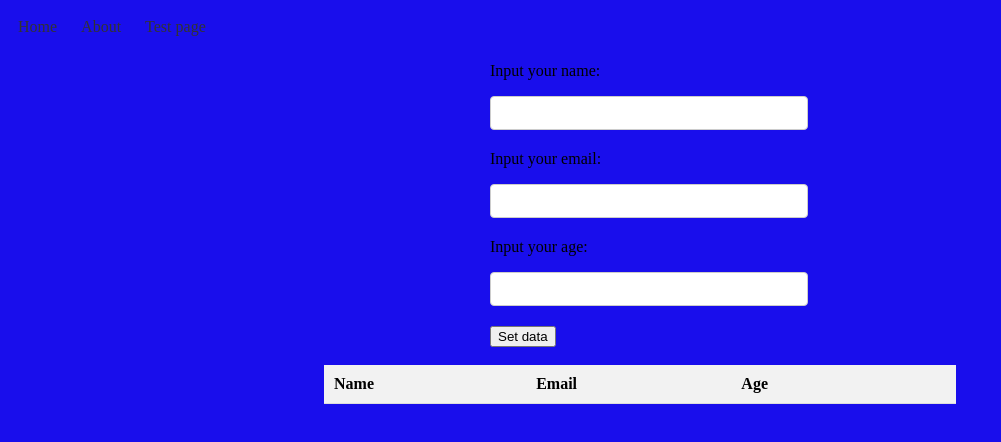
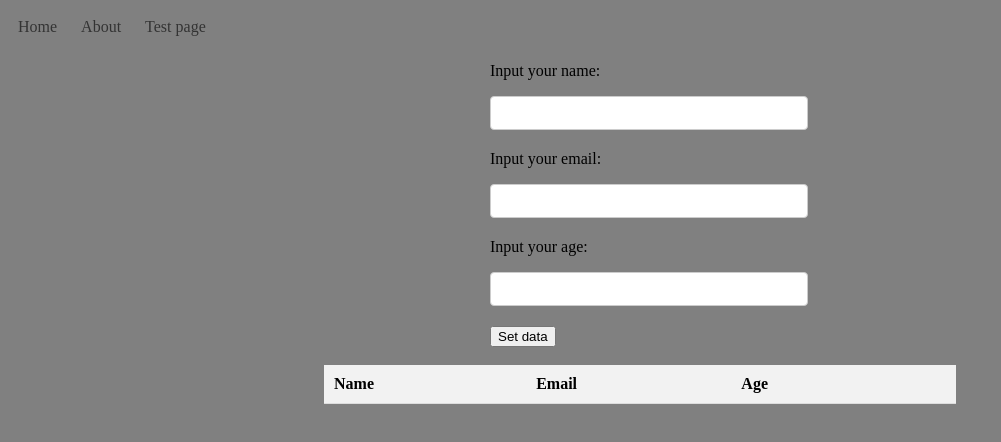
Before and after one commit to KrallBoras/newRepo, a website: page index.html in a window 1280 px wide. Shown: the whole page, without its empty margins (0-1001 px from the left). Drawn offline with Linux system fonts and the light colour scheme; no server answers.

Commit message:
Update style.css

```diff
--- a/style.css
+++ b/style.css
@@ -1,5 +1,5 @@
 body{
-    background-color: rgb(25, 14, 236);
+    background-color: gray;
 }
 
 nav ul {
```
